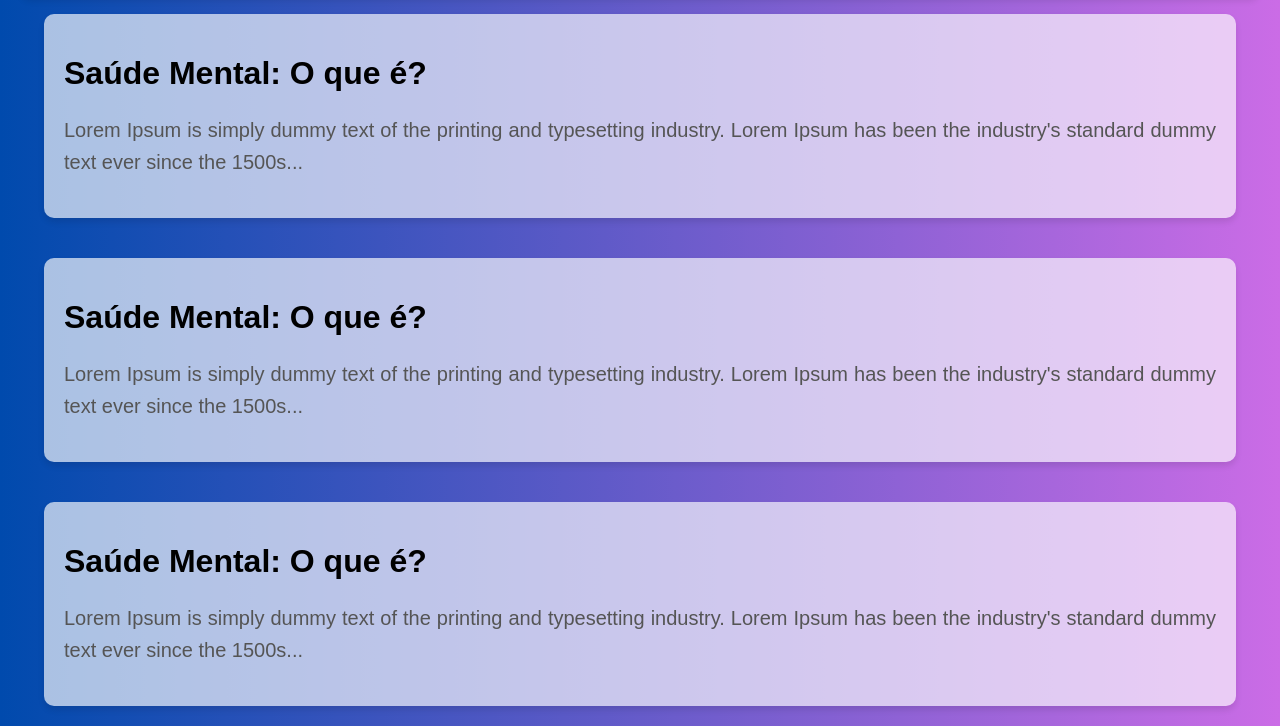
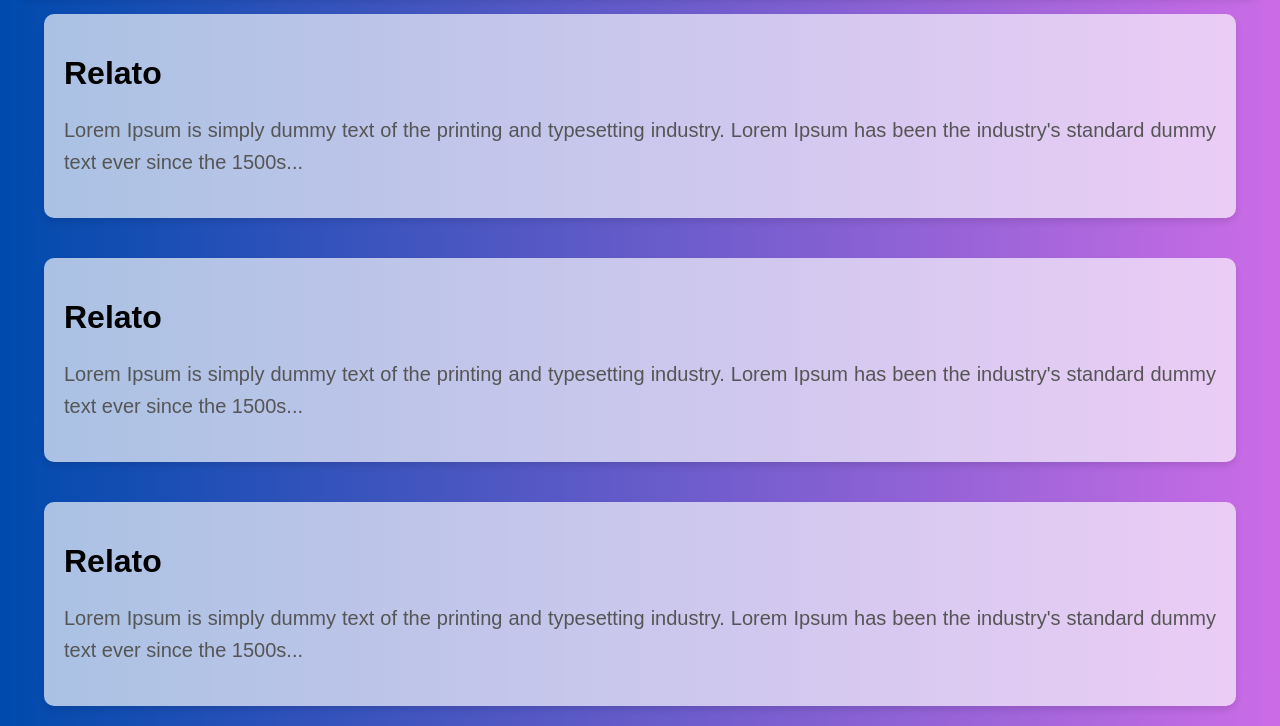
Before and after one commit to anna-lopes/pfc-site, a website: page relatos.html in a window 1280 px wide. Shown: the part 86-812 px from the top of the page. Drawn offline with Linux system fonts and the light colour scheme.

Commit message:
Update relatos.html

```diff
--- a/relatos.html
+++ b/relatos.html
@@ -81,17 +81,17 @@
 
     <div class="spaco-container">
         <div class="spaco-content">
-            <h1>Saúde Mental: O que é?</h1>
+            <h1>Relato</h1>
             <p class="espaco">Lorem Ipsum is simply dummy text of the printing and typesetting industry. Lorem Ipsum has
                 been the industry's standard dummy text ever since the 1500s...</p>
         </div>
         <div class="spaco-content">
-            <h1>Saúde Mental: O que é?</h1>
+            <h1>Relato</h1>
             <p class="espaco">Lorem Ipsum is simply dummy text of the printing and typesetting industry. Lorem Ipsum has
                 been the industry's standard dummy text ever since the 1500s...</p>
         </div>
         <div class="spaco-content">
-            <h1>Saúde Mental: O que é?</h1>
+            <h1>Relato</h1>
             <p class="espaco">Lorem Ipsum is simply dummy text of the printing and typesetting industry. Lorem Ipsum has
                 been the industry's standard dummy text ever since the 1500s...</p>
         </div>
```
